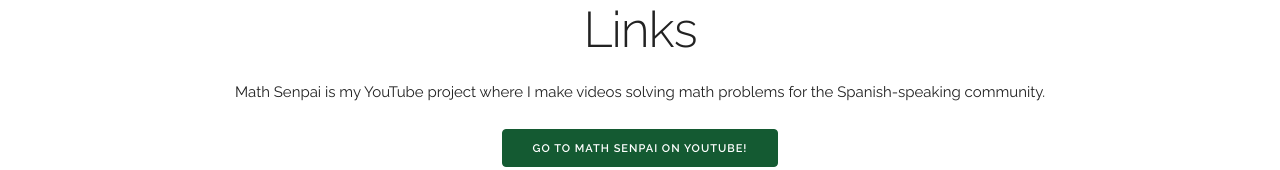
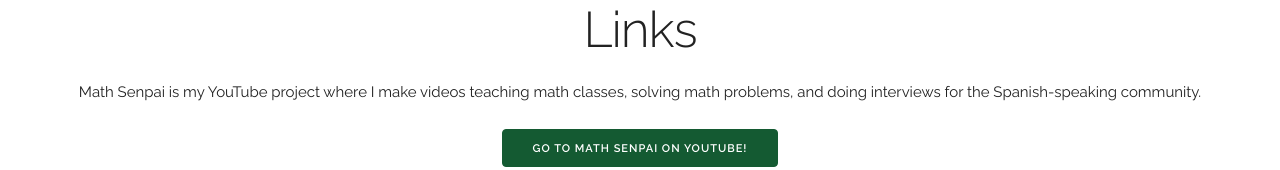
Before and after one commit to mathydiego/DiegoGalvezWebsite, a plain HTML site: page mathsenpai.html in a window 1280 px wide. Shown: the top 170 px of the page. Drawn offline with Linux system fonts and the light colour scheme.

Commit message:
updated youtube description

```diff
--- a/mathsenpai.html
+++ b/mathsenpai.html
@@ -32,7 +32,7 @@
         <div class="section" align="center">
             <h1><span>Links</span></h1>
             <p>
-               Math Senpai is my YouTube project where I make videos solving math problems for the Spanish-speaking community.
+               Math Senpai is my YouTube project where I make videos teaching math classes, solving math problems, and doing interviews for the Spanish-speaking community.
            </p>
              <!-- .container is main centered wrapper -->
 <div class="container">
```
